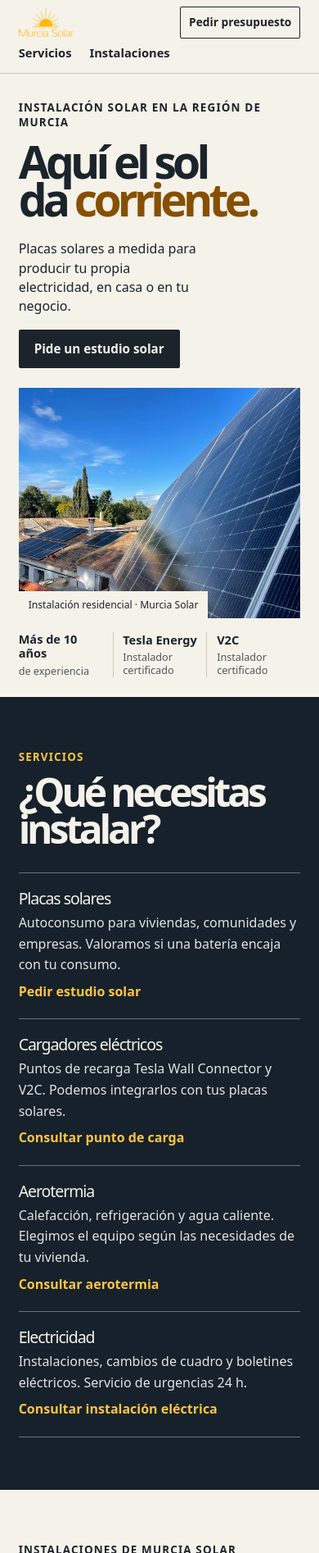
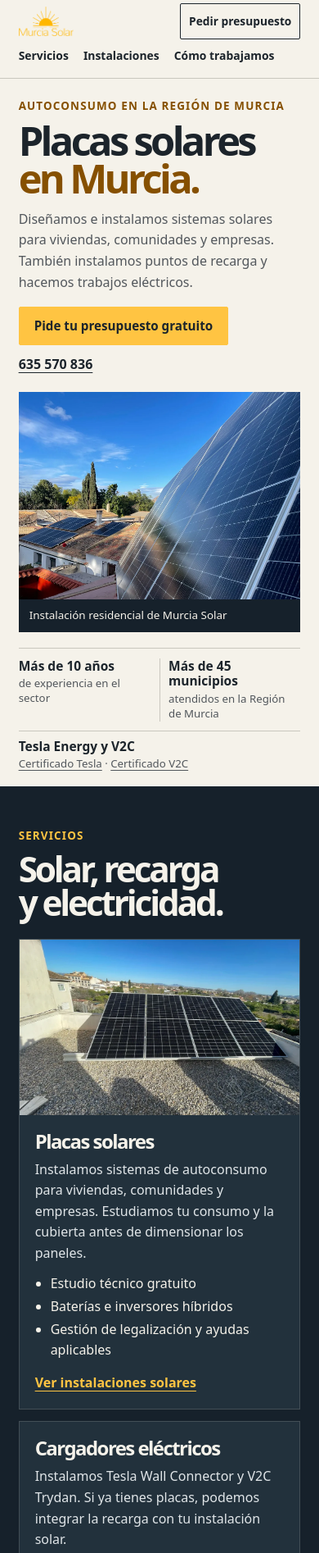
Before and after one commit to jordiginer/Murcia-Solar, an Astro site: page / in a window 390 px wide. Shown: the top 1894 px of the page at 82% size. Built offline with nearby package versions, Linux system fonts and the light colour scheme; Astro itself is replaced by a stand-in of ours.

Commit message:
Mejora la portada responsive con el contenido de Murcia Solar

```diff
--- a/src/components/Contact.astro
+++ b/src/components/Contact.astro
@@ -5,9 +5,10 @@ const { services } = Astro.props;
   <div class="wrap contact-inner">
     <div class="contact-copy">
       <p class="kicker">Presupuesto sin compromiso</p>
-      <h2>Hablemos de<br />tu instalación.</h2>
-      <p>Dinos en qué municipio estás y qué necesitas. Si tienes una factura a mano, puedes indicar el consumo aproximado.</p>
+      <h2>Pide tu presupuesto.</h2>
+      <p>Cuéntanos qué necesitas y en qué municipio estás. Te orientamos sobre la instalación y los datos que hacen falta para preparar un presupuesto.</p>
       <a class="phone" href="tel:+34635570836">635 570 836</a>
+      <p class="schedule">Lunes a viernes, 9–19 h · Sábados, 9–14 h</p>
       <a class="text-link" href="https://wa.me/34635570836">Escribir directamente por WhatsApp</a>
     </div>
     <form id="consulta" hidden>
--- a/src/pages/index.astro
+++ b/src/pages/index.astro
@@ -5,97 +5,139 @@ import Contact from '../components/Contact.astro';
 const base = import.meta.env.BASE_URL.replace(/\/$/, '');
 const photo = (name: string) => `${base}/imagenes/${name}.webp`;
 const services = [
-  { name: 'Placas solares', text: 'Autoconsumo para viviendas, comunidades y empresas. Valoramos si una batería encaja con tu consumo.', action: 'Pedir estudio solar' },
-  { name: 'Cargadores eléctricos', text: 'Puntos de recarga Tesla Wall Connector y V2C. Podemos integrarlos con tus placas solares.', action: 'Consultar punto de carga' },
-  { name: 'Aerotermia', text: 'Calefacción, refrigeración y agua caliente. Elegimos el equipo según las necesidades de tu vivienda.', action: 'Consultar aerotermia' },
-  { name: 'Electricidad', text: 'Instalaciones, cambios de cuadro y boletines eléctricos. Servicio de urgencias 24 h.', action: 'Consultar instalación eléctrica' },
+  {
+    name: 'Placas solares',
+    text: 'Instalamos sistemas de autoconsumo para viviendas, comunidades y empresas. Estudiamos tu consumo y la cubierta antes de dimensionar los paneles.',
+    details: ['Estudio técnico gratuito', 'Baterías e inversores híbridos', 'Gestión de legalización y ayudas aplicables'],
+    url: 'https://murciasolar.es/instalacion-de-paneles-solares-en-murcia/',
+  },
+  {
+    name: 'Cargadores eléctricos',
+    text: 'Instalamos Tesla Wall Connector y V2C Trydan. Si ya tienes placas, podemos integrar la recarga con tu instalación solar.',
+    details: ['Puntos de carga para garajes y empresas', 'Instalación y boletín eléctrico'],
+  },
+  {
+    name: 'Electricidad',
+    title: 'Electricista 24 h',
+    text: 'Realizamos instalaciones nuevas, cambios de cuadro y boletines eléctricos. Atendemos urgencias también en festivos y fines de semana.',
+    details: ['Instalaciones y reformas eléctricas', 'Urgencias en la Región de Murcia'],
+  },
+  {
+    name: 'Aerotermia',
+    text: 'Calefacción, refrigeración y agua caliente adaptadas al uso de tu vivienda.',
+    details: [],
+  },
 ];
+const [solar, charging, electrical, heating] = services;
 ---
 
-<Site title="Murcia Solar · Placas solares e instalaciones eléctricas" description="Autoconsumo, cargadores eléctricos, aerotermia e instalaciones eléctricas en la Región de Murcia. Solicita un estudio para tu vivienda o empresa.">
+<Site title="Placas solares, cargadores y electricista en Murcia | Murcia Solar" description="Instalaciones de autoconsumo, cargadores Tesla y V2C y servicios eléctricos en la Región de Murcia. Pide un estudio técnico y presupuesto gratuito.">
   <header class="header">
-    <div class="wrap header-inner flex items-center justify-between gap-[18px]">
+    <div class="wrap header-inner flex items-center justify-between">
       <a href="#inicio" class="brand inline-flex items-center"><img src={photo('marca')} alt="Murcia Solar" width="83" height="45" /></a>
       <nav class="flex" aria-label="Principal">
         <a href="#servicios">Servicios</a>
         <a href="#trabajos">Instalaciones</a>
+        <a href="#proceso">Cómo trabajamos</a>
       </nav>
       <a class="button header-action" href="#contacto">Pedir presupuesto</a>
     </div>
   </header>
+
   <main id="contenido">
     <section class="hero wrap" id="inicio" aria-labelledby="principal">
       <div class="hero-top">
-        <div>
-          <p class="kicker">Instalación solar en la Región de Murcia</p>
-          <h1 id="principal">Aquí el sol<br />da <em>corriente.</em></h1>
+        <div class="hero-copy">
+          <p class="kicker">Autoconsumo en la Región de Murcia</p>
+          <h1 id="principal">Placas solares <span>en Murcia.</span></h1>
+          <p class="hero-lead">Diseñamos e instalamos sistemas solares para viviendas, comunidades y empresas. También instalamos puntos de recarga y hacemos trabajos eléctricos.</p>
+          <div class="hero-actions flex flex-wrap items-center">
+            <a class="button primary" href="#contacto" data-service={solar.name}>Pide tu presupuesto gratuito</a>
+            <a class="text-link" href="tel:+34635570836">635 570 836</a>
+          </div>
         </div>
-        <div class="hero-summary">
-          <p>Placas solares a medida para producir tu propia electricidad, en casa o en tu negocio.</p>
-          <a class="button dark" href="#contacto" data-service="Placas solares">Pide un estudio solar</a>
-        </div>
+        <figure class="hero-image relative">
+          <div class="photo-frame">
+            <img src={photo('cubierta')} alt="Paneles solares de Murcia Solar sobre una cubierta de teja" width="1350" height="1013" fetchpriority="high" />
+          </div>
+          <figcaption>Instalación residencial de Murcia Solar</figcaption>
+        </figure>
       </div>
-      <figure class="hero-image relative">
-        <img src={photo('cubierta')} alt="Vista de cerca de los paneles solares instalados por Murcia Solar en una cubierta de teja" width="1350" height="1013" fetchpriority="high" />
-        <figcaption>Instalación residencial · Murcia Solar</figcaption>
-      </figure>
-      <div class="proof" aria-label="Experiencia y certificaciones">
-        <div><strong>Más de 10 años</strong><span>de experiencia</span></div>
-        <a href="https://murciasolar.es/instalador-certificado-tesla-energy/"><strong>Tesla Energy</strong><span>Instalador certificado</span></a>
-        <a href="https://murciasolar.es/instalador-certificado-v2c/"><strong>V2C</strong><span>Instalador certificado</span></a>
+      <div class="proof" aria-label="Experiencia, cobertura y certificaciones">
+        <div><strong>Más de 10 años</strong><span>de experiencia en el sector</span></div>
+        <div><strong>Más de 45 municipios</strong><span>atendidos en la Región de Murcia</span></div>
+        <div><strong>Tesla Energy y V2C</strong><span><a href="https://murciasolar.es/instalador-certificado-tesla-energy/">Certificado Tesla</a> · <a href="https://murciasolar.es/instalador-certificado-v2c/">Certificado V2C</a></span></div>
       </div>
     </section>
 
     <section class="dark-section" id="servicios" aria-labelledby="servicios-titulo">
-      <div class="wrap section-space service-layout">
+      <div class="wrap section-space">
         <div class="section-heading" data-reveal>
           <p class="kicker">Servicios</p>
-          <h2 id="servicios-titulo">¿Qué necesitas instalar?</h2>
+          <h2 id="servicios-titulo">Solar, recarga<br />y electricidad.</h2>
         </div>
-        <ul class="services">
-          {services.map(({ name, text, action }) => (
-            <li>
-              <h3>{name}</h3>
-              <p>{text}</p>
-              <a class="text-link" href="#contacto" data-service={name}>{action}</a>
-            </li>
-          ))}
-        </ul>
+        <div class="service-grid grid">
+          <article class="service-feature" data-reveal>
+            <div class="photo-frame">
+              <img src={photo('azotea')} width="1000" height="750" loading="lazy" alt="Paneles fotovoltaicos sobre una azotea" />
+            </div>
+            <div class="service-content">
+              <h3>{solar.name}</h3>
+              <p>{solar.text}</p>
+              <ul>{solar.details.map((detail) => <li>{detail}</li>)}</ul>
+              <a class="text-link" href={solar.url}>Ver instalaciones solares</a>
+            </div>
+          </article>
+          <div class="service-stack">
+            {[charging, electrical].map((service) => (
+              <article class="service-content" data-reveal>
+                <h3>{service.title ?? service.name}</h3>
+                <p>{service.text}</p>
+                <ul>{service.details.map((detail) => <li>{detail}</li>)}</ul>
+                {service === electrical
+                  ? <a class="text-link" href="tel:+34635570836">Llamar al electricista</a>
+                  : <a class="text-link" href="#contacto" data-service={service.name}>Consultar un punto de recarga</a>}
+              </article>
+            ))}
+          </div>
+        </div>
+        <div class="heating flex flex-wrap items-baseline justify-between">
+          <div><h3>{heating.name}</h3><p>{heating.text}</p></div>
+          <a class="text-link" href="#contacto" data-service={heating.name}>Consultar aerotermia</a>
+        </div>
       </div>
     </section>
 
-    <section class="wrap section-space work" id="trabajos" aria-labelledby="trabajos-titulo">
-      <p class="kicker">Instalaciones de Murcia Solar</p>
-      <h2 id="trabajos-titulo">De la azotea<br />a la nave.</h2>
-      <div class="project-grid">
-        <figure class="project-residential" data-reveal>
-          <div class="photo-frame"><img src={photo('azotea')} width="1000" height="750" loading="lazy" alt="Paneles fotovoltaicos inclinados sobre una azotea" /></div>
-          <figcaption>Autoconsumo residencial</figcaption>
-        </figure>
-        <figure class="project-industrial" data-reveal>
-          <div class="photo-frame"><img src={photo('panorama')} width="1400" height="1050" loading="lazy" alt="Paneles solares sobre una cubierta industrial en Murcia" /></div>
-          <figcaption>Instalación en cubierta industrial</figcaption>
-        </figure>
+    <section class="work wrap section-space" id="trabajos" aria-labelledby="trabajos-titulo">
+      <div class="work-head" data-reveal>
+        <div><p class="kicker">Instalaciones de Murcia Solar</p><h2 id="trabajos-titulo">Autoconsumo<br />para empresas.</h2></div>
+        <p>Estudiamos el consumo de tu actividad y la superficie disponible para aprovechar la cubierta de tu nave.</p>
       </div>
+      <figure class="work-photo">
+        <div class="photo-frame"><img src={photo('panorama')} width="1400" height="1050" loading="lazy" alt="Vista panorámica de paneles solares en una cubierta industrial en Murcia" /></div>
+        <figcaption>Instalación fotovoltaica en cubierta industrial</figcaption>
+      </figure>
     </section>
 
-    <section class="method" aria-labelledby="proceso">
+    <section class="method" id="proceso" aria-labelledby="proceso-titulo">
       <div class="wrap section-space method-inner">
-        <img src={photo('montaje')} width="850" height="825" loading="lazy" alt="Un técnico monta la estructura que sostiene los paneles fotovoltaicos" />
+        <div class="photo-frame"><img src={photo('montaje')} width="850" height="825" loading="lazy" alt="Un técnico monta los soportes para los paneles fotovoltaicos" /></div>
         <div data-reveal>
           <p class="kicker">Cómo trabajamos</p>
-          <h2 id="proceso">Primero, medimos.</h2>
-          <dl>
-            <div><dt>Consumo y espacio</dt><dd>Revisamos cuánto consumes y dónde se puede instalar el equipo.</dd></div>
-            <div><dt>Instalación y trámites</dt><dd>Montamos los equipos y gestionamos la legalización cuando corresponde.</dd></div>
-            <div><dt>Seguimiento</dt><dd>Ofrecemos monitorización, mantenimiento y asistencia tras la instalación.</dd></div>
-          </dl>
-          <a class="text-link" href="https://murciasolar.es/testimonios-clientes-murcia-solar/">Leer las opiniones publicadas por Murcia Solar</a>
+          <h2 id="proceso-titulo">Del estudio al mantenimiento.</h2>
+          <ol class="steps">
+            <li><strong>Nos cuentas qué necesitas.</strong> Revisamos tu caso por teléfono o WhatsApp.</li>
+            <li><strong>Hacemos el estudio técnico.</strong> Revisamos consumo, cubierta o cuadro eléctrico y preparamos el presupuesto.</li>
+            <li><strong>Instalamos y gestionamos los trámites.</strong> Nos ocupamos de la legalización y de las ayudas que correspondan.</li>
+            <li><strong>Seguimos después del montaje.</strong> Ofrecemos monitorización, mantenimiento y asistencia técnica.</li>
+          </ol>
+          <a class="text-link" href="https://murciasolar.es/testimonios-clientes-murcia-solar/">Leer opiniones sobre Murcia Solar</a>
         </div>
       </div>
     </section>
     <Contact services={services} />
   </main>
+
   <footer class="wrap footer flex flex-wrap items-start justify-between">
     <a href="#inicio" class="brand inline-flex items-center"><img src={photo('marca')} alt="Murcia Solar" width="83" height="45" /></a>
     <address>Murcia Solar Servicios Eléctricos SLU<br />C. de la Manga, 11 · 30005 Murcia</address>
--- a/src/styles/site.css
+++ b/src/styles/site.css
@@ -24,7 +24,7 @@ button, input, select, textarea { font: inherit; }
 .skip:focus { transform: none; }
 .wrap { width: min(1320px, calc(100% - 2 * var(--gutter))); margin-inline: auto; }
 .header { position: sticky; top: 0; z-index: 5; background: var(--paper); border-bottom: 1px solid var(--line); }
-.header-inner { min-height: 74px; }
+.header-inner { min-height: 74px; gap: 20px; }
 .brand { min-height: 44px; }
 .brand img { width: 83px; height: auto; }
 nav { gap: clamp(20px, 4vw, 54px); }
@@ -40,52 +40,64 @@ nav a:hover { text-decoration: underline; text-underline-offset: 5px; }
 .dark { background: var(--ink); border-color: var(--ink); color: var(--paper); }
 .dark:hover { background: #394753; }
 .kicker { font-size: .84rem; letter-spacing: .085em; text-transform: uppercase; font-weight: 710; line-height: 1.35; }
-.hero { padding-top: clamp(32px, 5vw, 74px); }
-.hero-top { display: grid; grid-template-columns: 1fr minmax(225px, .32fr); align-items: end; gap: 20px; margin-bottom: 30px; }
-h1, h2 { font-weight: 790; letter-spacing: -.087em; }
-h1 { font-size: clamp(4rem, 9.7vw, 9.8rem); line-height: .83; margin: 16px 0 7px; }
-h1 em { color: var(--ochre); font-style: normal; }
-h2 { font-size: clamp(3rem, 6.2vw, 6.1rem); line-height: .94; margin-top: 10px; }
-.hero-summary { padding-bottom: 4px; }
-.hero-summary p { max-width: 25ch; font-size: clamp(1rem, 1.45vw, 1.2rem); line-height: 1.45; margin-bottom: 17px; }
-.hero-image { margin-inline: calc(var(--gutter) * -.36); background: #b7c2c7; }
-.hero-image img { width: 100%; height: clamp(310px, 40vw, 590px); object-fit: cover; object-position: 59% 55%; }
-.hero-image figcaption { position: absolute; bottom: 0; left: 0; font-size: .83rem; padding: 7px 12px; background: var(--paper); }
-.proof { display: grid; grid-template-columns: repeat(3, 1fr); padding: 25px 0 30px; }
-.proof > * { display: grid; align-content: center; padding-inline: clamp(10px, 3vw, 40px); border-left: 1px solid var(--line); text-decoration: none; }
+h1, h2 { font-weight: 780; letter-spacing: -.075em; }
+h2 { font-size: clamp(2.65rem, 5.3vw, 5.45rem); line-height: .98; margin-top: 10px; }
+.hero { padding-top: clamp(22px, 4vw, 56px); }
+.hero-top {
+  display: grid; grid-template-columns: minmax(0, .96fr) minmax(0, 1.04fr);
+  gap: clamp(18px, 4.4vw, 72px); align-items: center;
+}
+.hero-copy { padding-block: 23px; }
+.hero-copy .kicker { color: var(--ochre); }
+h1 { font-size: clamp(3.4rem, 6.1vw, 7.1rem); line-height: .95; margin: 14px 0 20px; }
+h1 span { display: block; color: var(--ochre); }
+.hero-lead { max-width: 45ch; color: var(--muted); font-size: clamp(1rem, 1.35vw, 1.19rem); }
+.hero-actions { gap: 11px 19px; margin-top: 24px; }
+.primary { background: var(--orange); color: var(--ink); border-color: var(--orange); }
+.primary:hover { background: #f1b22b; border-color: #f1b22b; }
+.hero-image { background: var(--midnight); color: var(--paper); }
+.hero-image img { width: 100%; height: clamp(390px, 43vw, 615px); object-fit: cover; object-position: 66% 50%; }
+.hero-image figcaption { font-size: .84rem; padding: 9px 13px; }
+.proof {
+  display: grid; grid-template-columns: .9fr 1.05fr 1.15fr; margin-top: clamp(19px, 3vw, 43px);
+  padding: 18px 0 23px; border-top: 1px solid var(--line);
+}
+.proof > * { min-width: 0; display: grid; align-content: start; padding-inline: clamp(10px, 2.4vw, 33px); border-left: 1px solid var(--line); }
 .proof > :first-child { border: 0; padding-left: 0; }
-.proof strong { font-size: clamp(1rem, 1.7vw, 1.34rem); line-height: 1.2; }
-.proof span { font-size: .86rem; color: var(--muted); }
-.proof a:hover strong { text-decoration: underline; text-underline-offset: 4px; }
-.section-space { padding-block: clamp(64px, 9vw, 136px); }
+.proof strong { font-size: clamp(1rem, 1.7vw, 1.35rem); line-height: 1.2; }
+.proof span { margin-top: 4px; font-size: .88rem; color: var(--muted); }
+.proof a { text-decoration: underline; text-underline-offset: 3px; }
+.section-space { padding-block: clamp(51px, 7.8vw, 108px); }
 .dark-section { color: var(--paper); background: var(--midnight); }
-.service-layout { display: grid; grid-template-columns: .78fr 1fr; gap: clamp(24px, 8vw, 115px); }
-.section-heading { max-width: 560px; }
-.dark-section .kicker { color: var(--orange); }
-.services { list-style: none; padding: 0; margin: 0; border-top: 1px solid #ffffff5c; }
-.services li { display: grid; grid-template-columns: .8fr 1fr; gap: 7px 19px; padding: 20px 0; border-bottom: 1px solid #ffffff5c; }
-.services h3 { font-size: clamp(1.22rem, 2.4vw, 2rem); letter-spacing: -.055em; line-height: 1.08; }
-.services p { color: #e2e4e5; }
-.services .text-link { grid-column: 2; color: var(--orange); }
-.text-link { font-weight: 680; text-underline-offset: 4px; }
+.dark-section .kicker, .dark-section .text-link { color: var(--orange); }
+.service-grid { grid-template-columns: minmax(0, 1.28fr) minmax(0, 1fr); gap: 14px; margin-top: clamp(23px, 4vw, 47px); }
+.service-feature, .service-stack article { background: #22313c; border: 1px solid #fbf5e826; }
+.service-feature img { width: 100%; height: clamp(214px, 25vw, 370px); object-fit: cover; object-position: center 48%; }
+.service-stack { display: grid; gap: 14px; }
+.service-content { padding: clamp(19px, 2.65vw, 36px); }
+.service-content h3, .heating h3 { font-size: clamp(1.5rem, 3vw, 2.6rem); letter-spacing: -.065em; font-weight: 750; line-height: 1.12; }
+.service-content p, .heating p { color: #e0e5e8; margin-top: 8px; }
+.service-content ul { list-style: disc; margin: 12px 0 14px; padding-left: 19px; }
+.service-content li + li { margin-top: 2px; }
+.heating { border-top: 1px solid #fbf5e84d; border-bottom: 1px solid #fbf5e84d; margin-top: 20px; padding: 17px 0; gap: 8px 25px; }
+.heating h3 { font-size: 1.48rem; }
+.text-link { font-weight: 680; text-decoration: underline; text-underline-offset: 4px; }
 .text-link:hover { text-decoration-thickness: 2px; }
-.work h2 { margin-bottom: clamp(22px, 5vw, 55px); }
-.project-grid { display: grid; grid-template-columns: .9fr 1.4fr; align-items: start; gap: clamp(14px, 4vw, 59px); }
-.project-industrial { margin-top: clamp(24px, 6vw, 86px); }
-.project-grid img { width: 100%; object-fit: cover; aspect-ratio: 1.25; height: auto; }
-.project-industrial img { aspect-ratio: 1.58; }
-.project-grid figcaption { margin-top: 10px; padding-top: 8px; border-top: 1px solid var(--line); color: var(--muted); font-size: .9rem; }
+.work-head { display: flex; align-items: end; justify-content: space-between; gap: 15px 30px; margin-bottom: clamp(18px, 3.6vw, 42px); }
+.work-head > p { max-width: 32ch; color: var(--muted); }
+.work-photo img { width: 100%; height: clamp(260px, 41vw, 560px); object-fit: cover; object-position: center 55%; }
+.work-photo figcaption { margin-top: 8px; color: var(--muted); font-size: .88rem; }
 .method { background: #e9e6dd; }
 .method-inner, .contact-inner { display: grid; grid-template-columns: 1fr 1fr; align-items: center; gap: clamp(28px, 7.6vw, 100px); }
 .method-inner img { width: 100%; height: clamp(320px, 39vw, 520px); object-fit: cover; object-position: 43% center; }
-.method dl { margin: 21px 0; }
-.method dl > div { padding: 10px 0; border-top: 1px solid #bbbcb3; }
-.method dt { font-weight: 720; }
-.method dd { color: var(--muted); }
+.steps { margin: 20px 0; padding-left: 1.3em; list-style: decimal; }
+.steps > li { padding: 9px 0 9px 4px; border-top: 1px solid #bbbcb3; color: var(--muted); }
+.steps strong, .steps > li::marker { color: var(--ink); font-weight: 740; }
 .contact { background: var(--orange); }
 .contact-inner { align-items: start; }
 .contact-copy > p:not(.kicker) { margin: 18px 0; max-width: 42ch; }
 .phone { display: block; width: fit-content; font-size: clamp(1.53rem, 3.1vw, 2.8rem); letter-spacing: -.05em; font-weight: 740; text-decoration: none; }
+.contact-copy > .schedule { margin: 1px 0 7px; font-size: .9rem; }
 .phone:hover { text-decoration: underline; }
 form { min-width: 0; display: grid; gap: 12px; background: var(--paper); padding: clamp(18px, 3.5vw, 39px); }
 form h3 { font-size: 1.55rem; line-height: 1.15; letter-spacing: -.045em; }
@@ -97,43 +109,46 @@ textarea { resize: vertical; }
 #estado { font-size: .91rem; }
 .footer { gap: 20px; padding-block: 30px; font-size: .92rem; }
 address { font-style: normal; }
-@media (max-width: 960px) {
-  .services li { grid-template-columns: 1fr; }
-  .services .text-link { grid-column: 1; }
+@media (max-width: 850px) {
+  .header-inner { gap: 12px; }
+  nav { gap: 17px; font-size: .92rem; }
+  .hero-top { gap: 24px; }
 }
-@media (max-width: 680px) {
-  html { scroll-padding-top: 113px; }
-  .header-inner { display: grid; grid-template-columns: 1fr auto; gap: 0 12px; padding-block: 5px 8px; }
+@media (max-width: 700px) {
+  html { scroll-padding-top: 112px; }
+  .header-inner { display: grid; grid-template-columns: minmax(0, 1fr) auto; gap: 0 12px; padding-block: 4px 6px; }
   .brand img { width: 67px; }
-  .header-action { grid-column: 2; grid-row: 1; min-height: 39px; padding: 7px 10px; font-size: .86rem; }
-  nav { grid-column: 1 / -1; gap: 22px; font-size: .92rem; }
-  nav a { padding: 4px 0; }
-  .hero-top, .service-layout, .method-inner, .contact-inner { grid-template-columns: 1fr; }
-  .hero-top { margin-bottom: 20px; }
-  h1 { font-size: clamp(3.45rem, 11.8vw, 5.75rem); }
-  .hero-image { margin-inline: 0; }
-  .hero-image img { height: clamp(250px, 72vw, 430px); }
-  .hero-image figcaption { font-size: .76rem; }
-  .proof { padding-block: 17px 24px; }
-  .proof strong { font-size: .91rem; }
-  .proof span { font-size: .79rem; line-height: 1.3; margin-top: 4px; }
-  .project-grid { grid-template-columns: 1fr; }
-  .project-industrial { margin-top: 0; }
-  .method-inner img { order: 1; }
+  .header-action { grid-column: 2; grid-row: 1; min-height: 44px; padding: 7px 10px; font-size: .86rem; }
+  nav { grid-column: 1 / -1; flex-wrap: wrap; gap: 0 18px; font-size: .87rem; }
+  nav a { display: flex; align-items: center; min-height: 41px; }
+  .hero { padding-top: 24px; }
+  .hero-top, .service-grid, .method-inner, .contact-inner { grid-template-columns: minmax(0, 1fr); }
+  .hero-top { gap: 20px; }
+  .hero-copy { padding-block: 0; }
+  h1 { font-size: clamp(3.05rem, 9.4vw, 5.1rem); margin: 10px 0 14px; }
+  .hero-actions { margin-top: 17px; }
+  .hero-image img { height: clamp(240px, 65vw, 405px); object-position: 65% 48%; }
+  .proof { grid-template-columns: 1fr 1fr; gap: 11px 0; padding-block: 12px 18px; }
+  .proof > :nth-child(3) { grid-column: 1 / -1; border-left: 0; border-top: 1px solid var(--line); padding: 9px 0 0; }
+  .proof strong { font-size: .97rem; }
+  .proof span { font-size: .83rem; line-height: 1.35; }
+  .work-head { display: grid; }
+  .method-inner .photo-frame { order: 1; }
 }
-@media (max-width: 360px) {
+@media (max-width: 385px) {
   .fields { grid-template-columns: 1fr; }
   .footer { gap: 13px; }
+  nav { gap: 0 13px; }
+  .hero-actions .button { width: 100%; }
 }
 @media (prefers-reduced-motion: reduce) {
   html { scroll-behavior: auto; }
-  .button, .photo-frame img { transition: none; }
+  .button { transition: none; }
 }
-
 .photo-frame { overflow: hidden; }
 .photo-frame img { transition: transform 680ms cubic-bezier(.2, .7, .25, 1); }
 @media (hover: hover) and (prefers-reduced-motion: no-preference) {
-  figure:hover > .photo-frame img { transform: scale(1.035); }
+  :is(figure, .service-feature):hover > .photo-frame img { transform: scale(1.035); }
 }
 @media (prefers-reduced-motion: no-preference) {
   .hero-top { animation: enter .55s cubic-bezier(.2, .65, .25, 1) both; }
```
